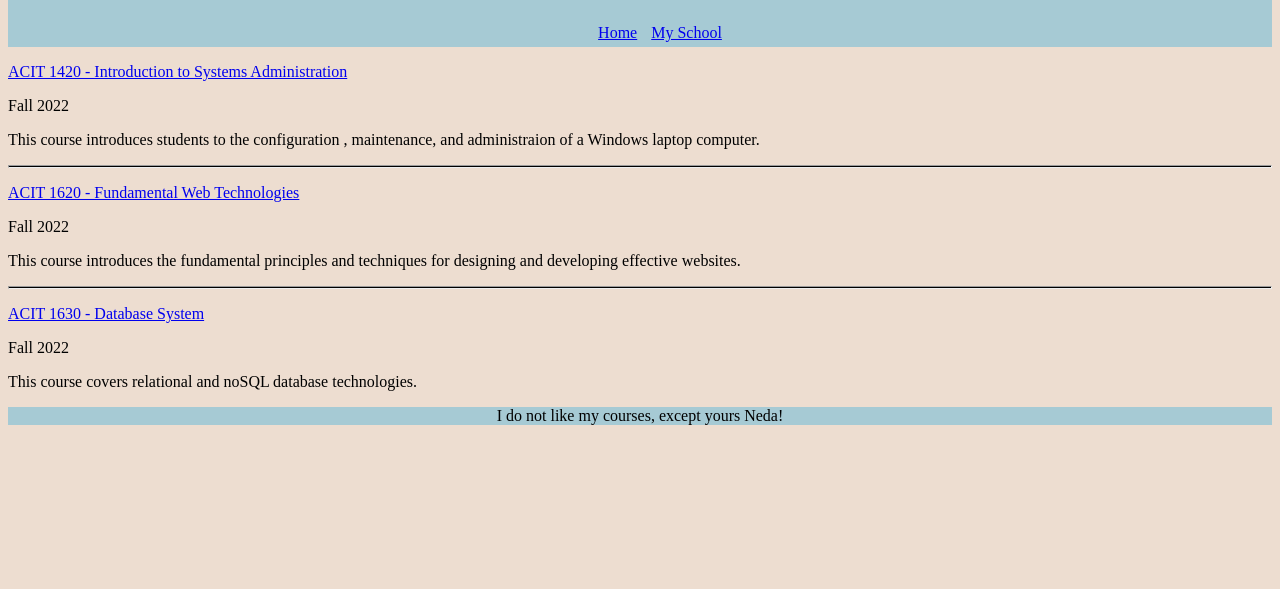
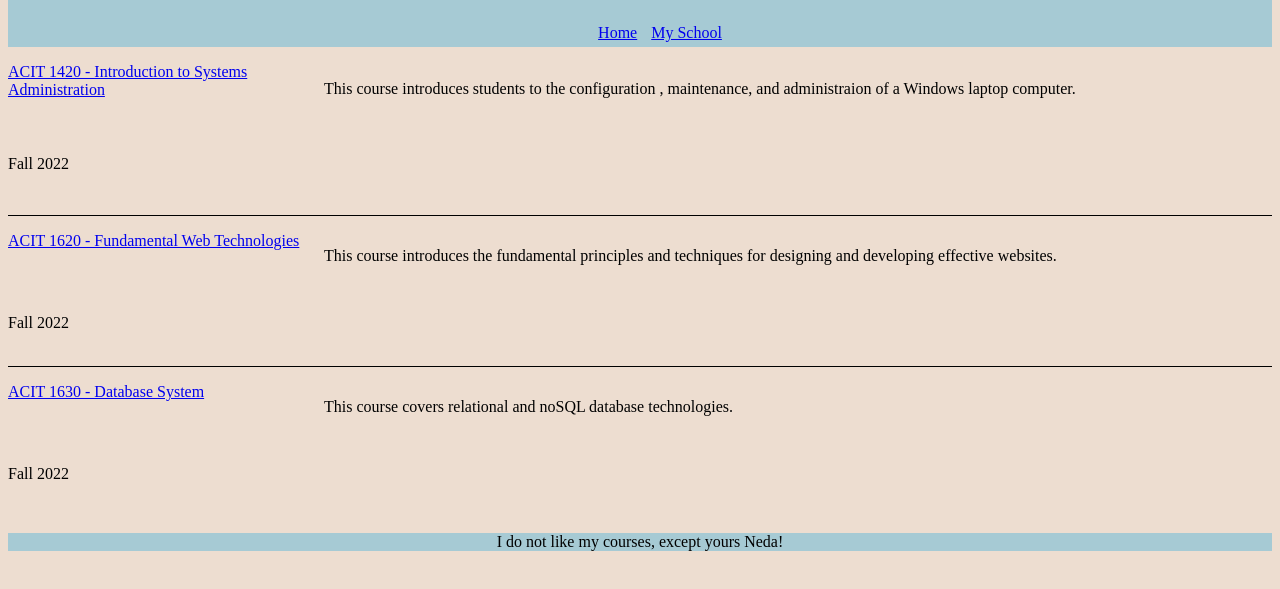
Before and after one commit to bigeugg/lab6, a plain HTML site: page misc/courses.html in a window 1280 px wide. Shown: the part 71-660 px from the top of the page. Drawn offline with Linux system fonts and the light colour scheme.

Commit message:
added a grid, then sectioned my tags

```diff
--- a/css/stylesheet.css
+++ b/css/stylesheet.css
@@ -38,29 +38,36 @@ section{
     justify-content: left;
   }
 
+  .line {
+    border-bottom: 1px solid black;
+  }
+
  @media (min-width: 600px) {
-    hr {
-        background-color: black;
-        height: 1px;
-    }
+
     ul li {
         margin: 5px;
         display: inline;
     }
 
     section {
+        display: grid;
         list-style-type: none;
         grid-template-columns: 1fr 3fr;
-        grid-template-rows: repeat(5 1fr);
+        /* grid-template-rows: repeat(5 1fr); */
+        grid-template-rows: 10% 1fr 1fr;
+    }
+    .title {
+        grid-column: 1;
+        grid-row: 1;
     }
 
     .date {
         grid-column: 1;
-        grid-row: 4;
+        grid-row: 3;
     }
 
     .filler {
-        grid-column: 1/3;
+        grid-column: 2/3;
         grid-row: 2;
     }
  }
--- a/misc/courses.html
+++ b/misc/courses.html
@@ -11,7 +11,10 @@
     />
     <link href="../css/stylesheet.css" rel="stylesheet" />
   </head>
+
+
   <body>
+
     <header>
       <h1>My Courses</h1>
       <ul>
@@ -20,7 +23,9 @@
         <li><a href="school.html">My School</a></li>
       </ul>
     </header>
-    <section>
+
+
+    <section class="line">
       <p class="title">
         <a href="https://www.bcit.ca/outlines/20223048460/"
           >ACIT 1420 - Introduction to Systems Administration</a>
@@ -30,9 +35,10 @@
         This course introduces students to the configuration , maintenance, and
         administraion of a Windows laptop computer.
       </p>
-      <hr />
     </section>
-    <section>
+
+
+    <section class="line">
       <p class="title">
         <a href="https://www.bcit.ca/outlines/20223048467/"
           >ACIT 1620 - Fundamental Web Technologies</a>
@@ -42,8 +48,9 @@
         This course introduces the fundamental principles and techniques for
         designing and developing effective websites.
       </p>
-      <hr />
     </section>
+
+
     <section>
       <p class="title">
         <a href="https://www.bcit.ca/outlines/20223048468/"
@@ -55,8 +62,12 @@
         This course covers relational and noSQL database technologies.
       </p>
     </section>
+
+
     <footer>
       <p>I do not like my courses, except yours Neda!</p>
     </footer>
+
+
   </body>
 </html>
```
